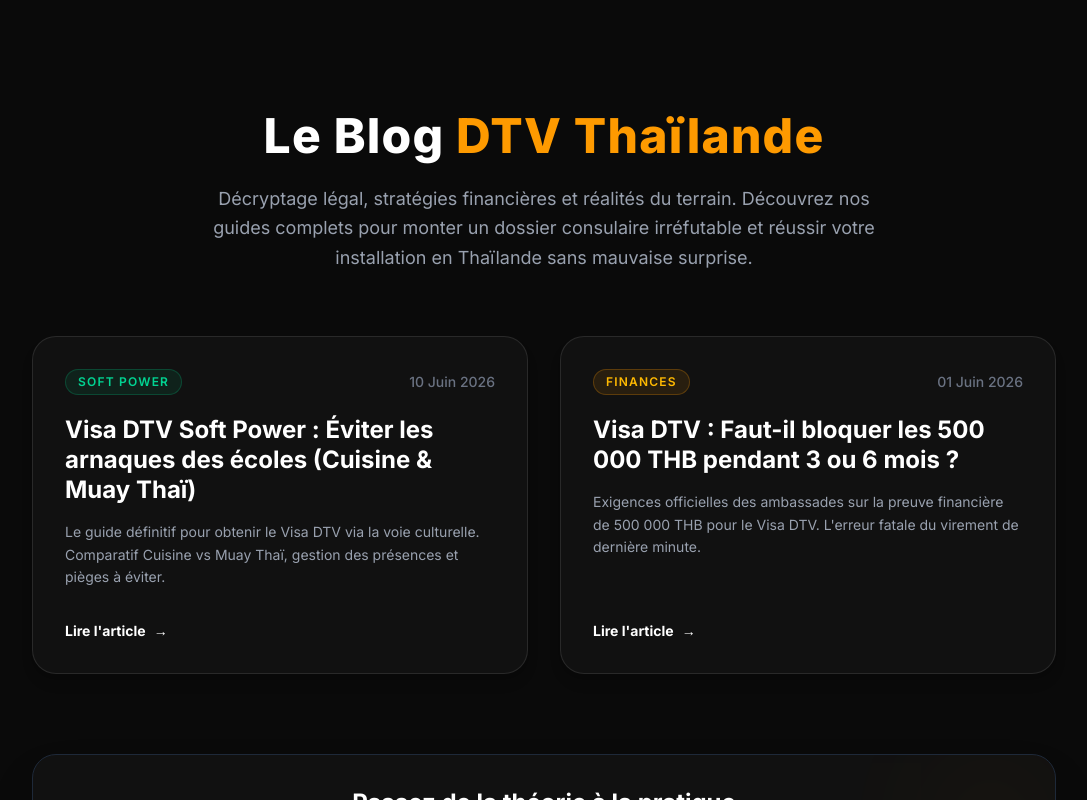
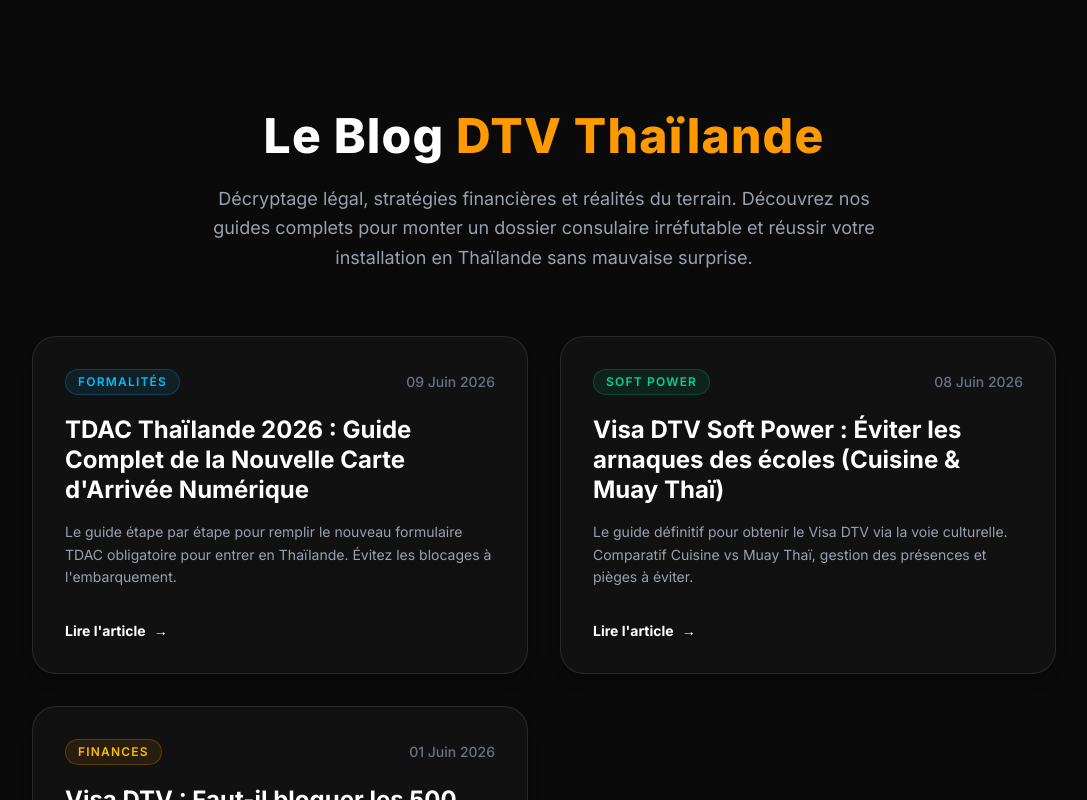
Before and after one commit to emaem-code/dtv-thailande, a Next.js app: page /blog in a window 1280 px wide. Shown: the top 800 px of the page, without its empty margins (96-1183 px from the left). Built offline with nearby package versions, Linux system fonts and the light colour scheme.

Commit message:
mise à jour de l'accueil blog

```diff
--- a/app/blog/page.tsx
+++ b/app/blog/page.tsx
@@ -1,5 +1,20 @@
 import React from 'react';
 import Link from 'next/link';
+import type { Metadata } from 'next';
+
+// ─── MÉTADONNÉES SEO DE L'ACCUEIL DU BLOG ───
+export const metadata: Metadata = {
+  title: 'Le Blog du Visa DTV Thaïlande | Guides et Stratégies d\'Expatriation',
+  description: 'Découvrez nos guides exclusifs sur le Visa DTV : conformité des fonds bancaires, sélection des écoles Soft Power et formalités d\'arrivée comme le TDAC.',
+  openGraph: {
+    title: 'Le Blog du Visa DTV Thaïlande | Guides et Stratégies d\'Expatriation',
+    description: 'Tutoriels, décryptages légaux et astuces de terrain pour réussir votre visa de 5 ans.',
+    url: 'https://dtv-thailande.fr/blog',
+    siteName: 'DTV Thaïlande',
+    locale: 'fr_FR',
+    type: 'website',
+  },
+};
 
 // ─── SCHEMA BLOG JSON-LD ──────────────────────────────────────────────────────
 const blogSchema = {
@@ -18,13 +33,22 @@ const blogSchema = {
   }
 };
 
-// ─── LISTE DES ARTICLES ───────────────────────────────────────────────────────
+// ─── LISTE DES 3 ARTICLES DE BLOG ─────────────────────────────────────────────
 const posts = [
+  {
+    slug: 'tdac-thailande-carte-arrivee',
+    title: "TDAC Thaïlande 2026 : Guide Complet de la Nouvelle Carte d'Arrivée Numérique",
+    description: "Le guide étape par étape pour remplir le nouveau formulaire TDAC obligatoire pour entrer en Thaïlande. Évitez les blocages à l'embarquement.",
+    date: '09 Juin 2026',
+    category: 'Formalités',
+    tagColor: 'text-sky-400 border-sky-500/25 bg-sky-500/10',
+    hoverBorder: 'hover:border-sky-500/50',
+  },
   {
     slug: 'visa-dtv-soft-power-ecoles',
     title: 'Visa DTV Soft Power : Éviter les arnaques des écoles (Cuisine & Muay Thaï)',
     description: 'Le guide définitif pour obtenir le Visa DTV via la voie culturelle. Comparatif Cuisine vs Muay Thaï, gestion des présences et pièges à éviter.',
-    date: '10 Juin 2026',
+    date: '08 Juin 2026',
     category: 'Soft Power',
     tagColor: 'text-emerald-400 border-emerald-500/25 bg-emerald-500/10',
     hoverBorder: 'hover:border-emerald-500/50',
@@ -32,7 +56,7 @@ const posts = [
   {
     slug: 'fonds-bancaires-visa-dtv',
     title: 'Visa DTV : Faut-il bloquer les 500 000 THB pendant 3 ou 6 mois ?',
-    description: 'Exigences officielles des ambassades sur la preuve financière de 500 000 THB pour le Visa DTV. L\'erreur fatale du virement de dernière minute.',
+    description: "Exigences officielles des ambassades sur la preuve financière de 500 000 THB pour le Visa DTV. L'erreur fatale du virement de dernière minute.",
     date: '01 Juin 2026',
     category: 'Finances',
     tagColor: 'text-amber-400 border-amber-500/25 bg-amber-500/10',
```
